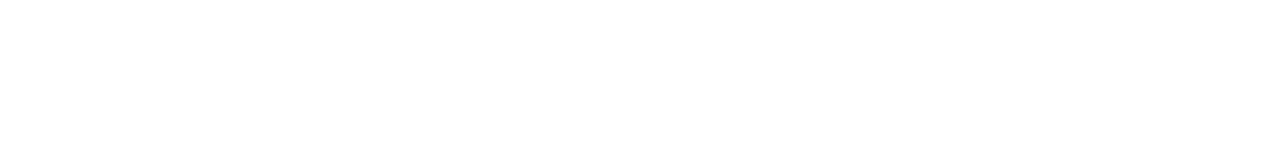
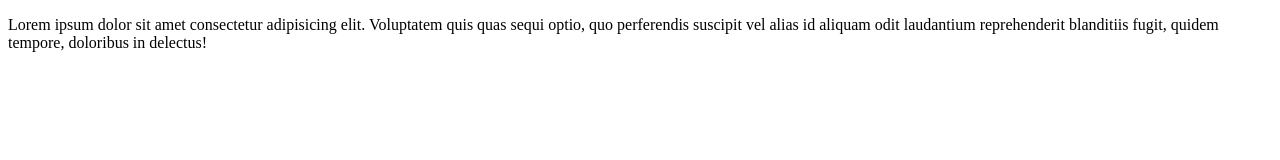
Before and after one commit to TrellixVulnTeam/mi_repositorio_N9UE, a plain HTML site: page index.html in a window 1280 px wide. Drawn offline with Linux system fonts and the light colour scheme.

Commit message:
Agregando texto al html

```diff
--- a/index.html
+++ b/index.html
@@ -6,6 +6,6 @@
     <title>Document</title>
 </head>
 <body>
-
+    <p>Lorem ipsum dolor sit amet consectetur adipisicing elit. Voluptatem quis quas sequi optio, quo perferendis suscipit vel alias id aliquam odit laudantium reprehenderit blanditiis fugit, quidem tempore, doloribus in delectus!</p>
 </body>
 </html>
```
